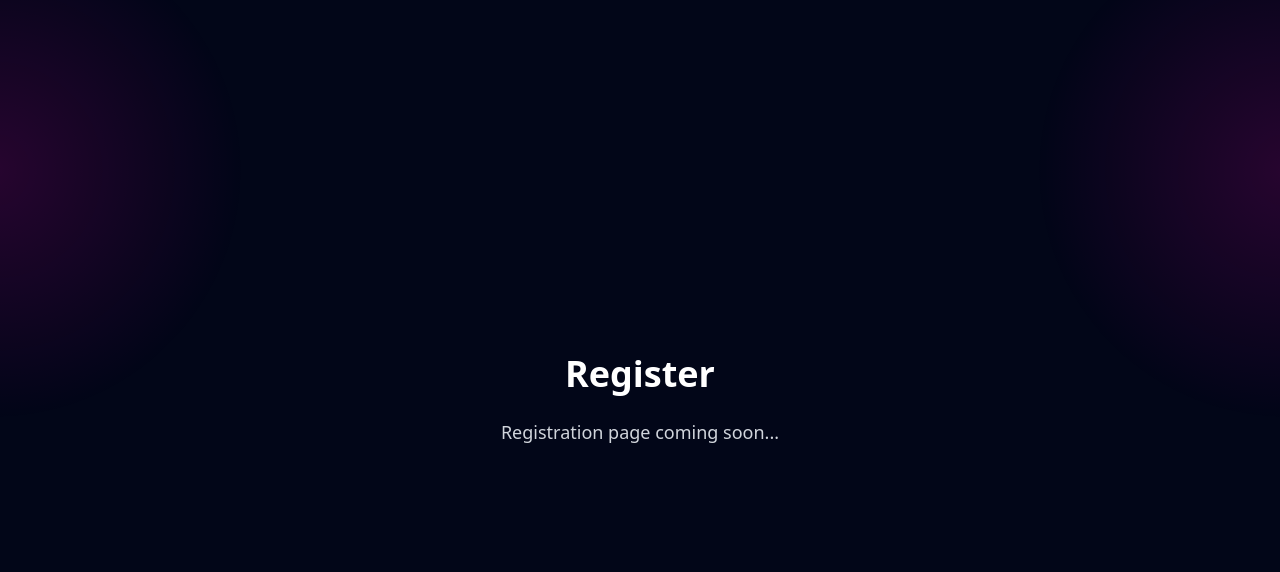
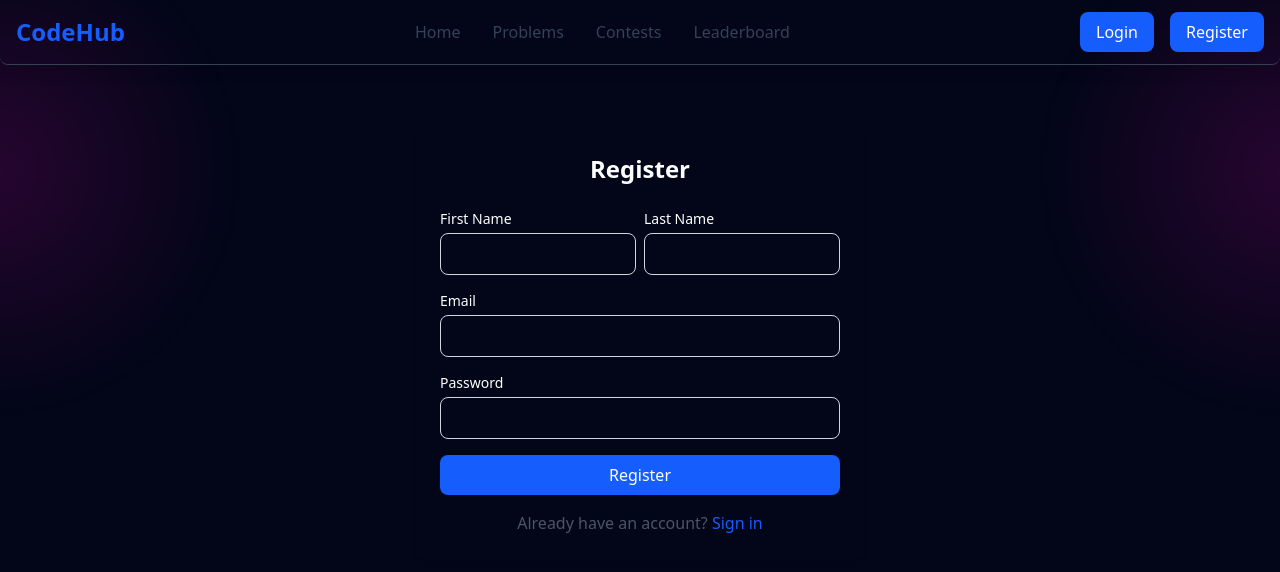
Before and after one commit to piyu5h25/CodeHub, a React (Vite) app in the folder client/: page /register in a window 1280 px wide. Shown: the top 572 px of the page. Built offline with nearby package versions, Linux system fonts and the light colour scheme.

Commit message:
frontend and backend connected

```diff
--- /dev/null
+++ b/client/src/components/HomeNav.jsx
@@ -0,0 +1,68 @@
+// components/Navbar.jsx
+import React, { useState } from 'react'
+import { Link, useNavigate } from 'react-router-dom'
+import { useAuth } from '../context/AuthContext'
+
+const HomeNav = () => {
+  const { user, logout } = useAuth()
+  const navigate = useNavigate()
+
+  const handleLogout = () => {
+    logout()
+    navigate('/')
+  }
+
+  return (
+    <nav className="bg-#180525 shadow-lg border-b border-gray-700 rounded-lg">
+      <div className="max-w-7xl mx-auto px-4">
+        <div className="flex justify-between items-center h-16">
+          {/* Logo */}
+          <Link to="/" className="text-2xl font-bold text-blue-600">
+            CodeHub
+          </Link>
+
+          {/* Navigation Links */}
+          <div className="hidden md:flex space-x-8">
+
+            <Link to="/problems" className="text-gray-700 hover:text-blue-600">
+              Problems
+            </Link>
+
+          </div>
+
+          {/* Auth Buttons */}
+          <div className="flex items-center space-x-4">
+            {user ? (
+              <div className="flex items-center space-x-4">
+                <span className="text-gray-700">Welcome, {user.firstName}</span>
+                <button
+                  onClick={handleLogout}
+                  className="bg-red-600 text-white px-4 py-2 rounded-lg hover:bg-red-700"
+                >
+                  Logout
+                </button>
+              </div>
+            ) : (
+              <div className="flex space-x-4">
+                <Link
+                  to="/login"
+                  className="bg-blue-600 text-white px-4 py-2 rounded-lg hover:bg-blue-700"
+                >
+                  Login
+                </Link>
+                <Link
+                  to="/register"
+                  className="bg-blue-600 text-white px-4 py-2 rounded-lg hover:bg-blue-700"
+                >
+                  Register
+                </Link>
+              </div>
+            )}
+          </div>
+        </div>
+      </div>
+    </nav>
+  )
+}
+
+export default HomeNav
--- a/client/src/context/AuthContext.jsx
+++ b/client/src/context/AuthContext.jsx
@@ -31,12 +31,16 @@ const AuthProvider = ({children}) => {
     localStorage.setItem("user", JSON.stringify(userData))
   }
 
-
+  const logout = () => {
+    setUser(null)
+    localStorage.removeItem("token")
+    localStorage.removeItem("user")
+  }
 
   const value = {
     user,
     login,
-
+    logout,
     loading
   }
 
--- a/client/src/pages/Homepage.jsx
+++ b/client/src/pages/Homepage.jsx
@@ -1,14 +1,14 @@
 import React from 'react'
 import { Link } from 'react-router-dom'
 import { useAuth } from '../context/AuthContext'
-import Navbar from '../components/Navbar'
+import HomeNav from '../components/HomeNav'
 
 const Homepage = () => {
   const { user } = useAuth()
 
   return (
     <>
-    <Navbar />
+    <HomeNav />
     <div className="min-h-160 flex items-center justify-center ">
       <div className="text-center text-white">
         <h1 className="text-6xl font-bold mb-6">CodeHub</h1>
--- a/client/src/pages/Register.jsx
+++ b/client/src/pages/Register.jsx
@@ -1,16 +1,114 @@
-import React from 'react'
+import React, { useState } from 'react'
+import { useNavigate, Link } from 'react-router-dom'
+import Navbar from '../components/Navbar'
+import { useAuth } from '../context/AuthContext'
+import { authService } from '../services/authService'
+import Background from './Background'
 
-const Register = () => {
+const RegisterPage = () => {
+  const [formData, setFormData] = useState({
+    firstName: '',
+    lastName: '',
+    email: '',
+    password: ''
+  })
+  const [error, setError] = useState('')
+  const [loading, setLoading] = useState(false)
+
+  const { login } = useAuth()
+  const navigate = useNavigate()
+
+  const handleSubmit = async (e) => {
+    e.preventDefault()
+    setLoading(true)
+    setError('')
+
+    try {
+      const response = await authService.register(formData)
+      if (response.success) {
+        login(response.user, response.token)
+        navigate('/')
+      } else {
+        setError(response.message)
+      }
+    } catch (err) {
+      setError('Registration failed. Please try again.')
+    } finally {
+      setLoading(false)
+    }
+  }
+
   return (
-    <div className="min-h-screen flex items-center justify-center">
-      <div className="text-center text-white">
-        <h1 className="text-4xl font-bold mb-6">Register</h1>
-        <p className="text-lg text-gray-300">
-          Registration page coming soon...
+    <div className="min-h-screen ">
+      <Background />
+      <Navbar />
+      <div className="max-w-md mx-auto mt-16 p-6 text-white rounded-lg shadow-md">
+        <h2 className="text-2xl font-bold text-center mb-6">Register</h2>
+        {error && (
+          <div className="bg-red-50 border border-red-200 text-red-600 px-4 py-3 rounded-lg mb-4">
+            {error}
+          </div>
+        )}
+        <form onSubmit={handleSubmit} className="space-y-4">
+          <div className="flex space-x-2">
+            <div className="w-1/2">
+              <label className="block text-sm font-medium text-white mb-1">First Name</label>
+              <input
+                type="text"
+                required
+                className="w-full px-3 py-2 border border-gray-300 rounded-lg focus:outline-none focus:ring-2 text-white focus:ring-blue-500"
+                value={formData.firstName}
+                onChange={(e) => setFormData({ ...formData, firstName: e.target.value })}
+              />
+            </div>
+            <div className="w-1/2">
+              <label className="block text-sm font-medium text-white mb-1">Last Name</label>
+              <input
+                type="text"
+                required
+                className="w-full px-3 py-2 border border-gray-300 rounded-lg focus:outline-none focus:ring-2 text-white focus:ring-blue-500"
+                value={formData.lastName}
+                onChange={(e) => setFormData({ ...formData, lastName: e.target.value })}
+              />
+            </div>
+          </div>
+          <div>
+            <label className="block text-sm font-medium text-white mb-1">Email</label>
+            <input
+              type="email"
+              required
+              className="w-full px-3 py-2 border border-gray-300 rounded-lg focus:outline-none focus:ring-2 text-white focus:ring-blue-500"
+              value={formData.email}
+              onChange={(e) => setFormData({ ...formData, email: e.target.value })}
+            />
+          </div>
+          <div>
+            <label className="block text-sm font-medium text-white mb-1">Password</label>
+            <input
+              type="password"
+              required
+              className="w-full px-3 py-2 border border-gray-300 rounded-lg focus:outline-none focus:ring-2 text-white focus:ring-blue-500"
+              value={formData.password}
+              onChange={(e) => setFormData({ ...formData, password: e.target.value })}
+            />
+          </div>
+          <button
+            type="submit"
+            disabled={loading}
+            className="w-full bg-blue-600 text-white py-2 px-4 rounded-lg hover:bg-blue-700 disabled:opacity-50"
+          >
+            {loading ? 'Registering...' : 'Register'}
+          </button>
+        </form>
+        <p className="text-center mt-4 text-gray-600">
+          Already have an account?{' '}
+          <Link to="/login" className="text-blue-600 hover:text-blue-700">
+            Sign in
+          </Link>
         </p>
       </div>
     </div>
   )
 }
 
-export default Register
+export default RegisterPage
--- a/client/src/services/authService.js
+++ b/client/src/services/authService.js
@@ -1,5 +1,5 @@
 // services/authService.js
-const API_BASE_URL = 'http://localhost:8080'
+const API_BASE_URL = 'http://localhost:5000'
 
 export const authService = {
   async login(credentials) {
```
